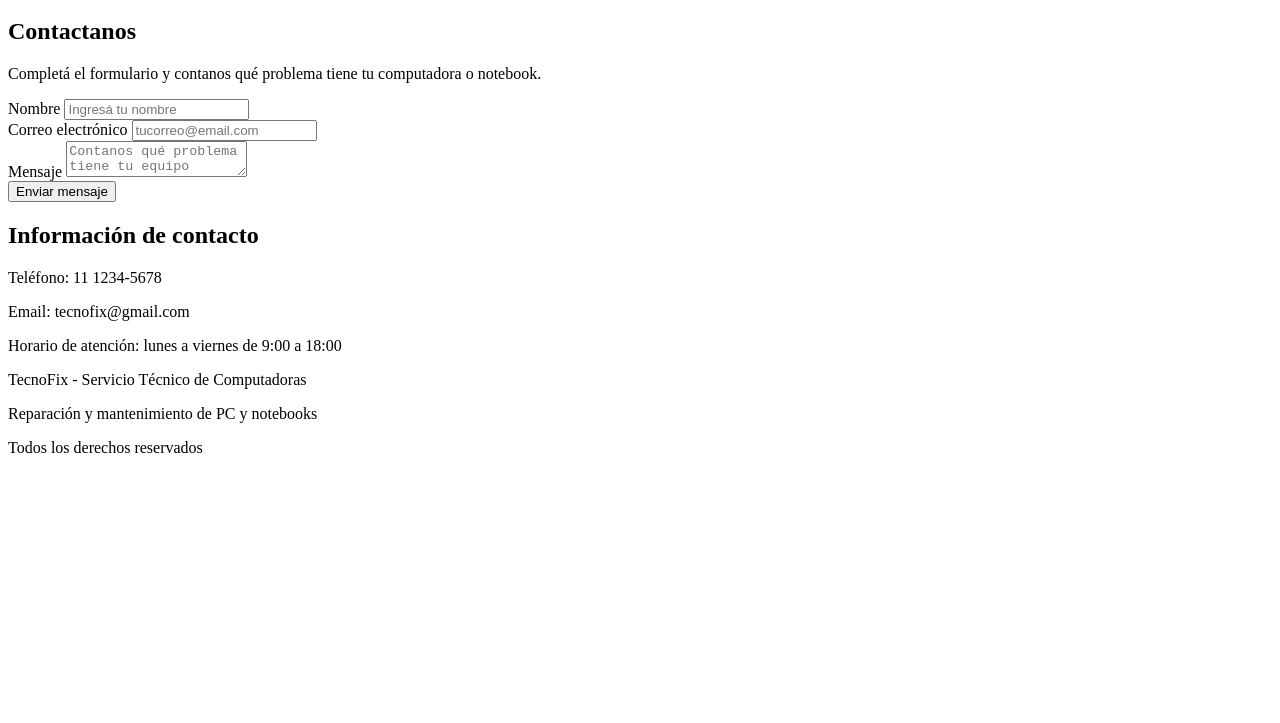
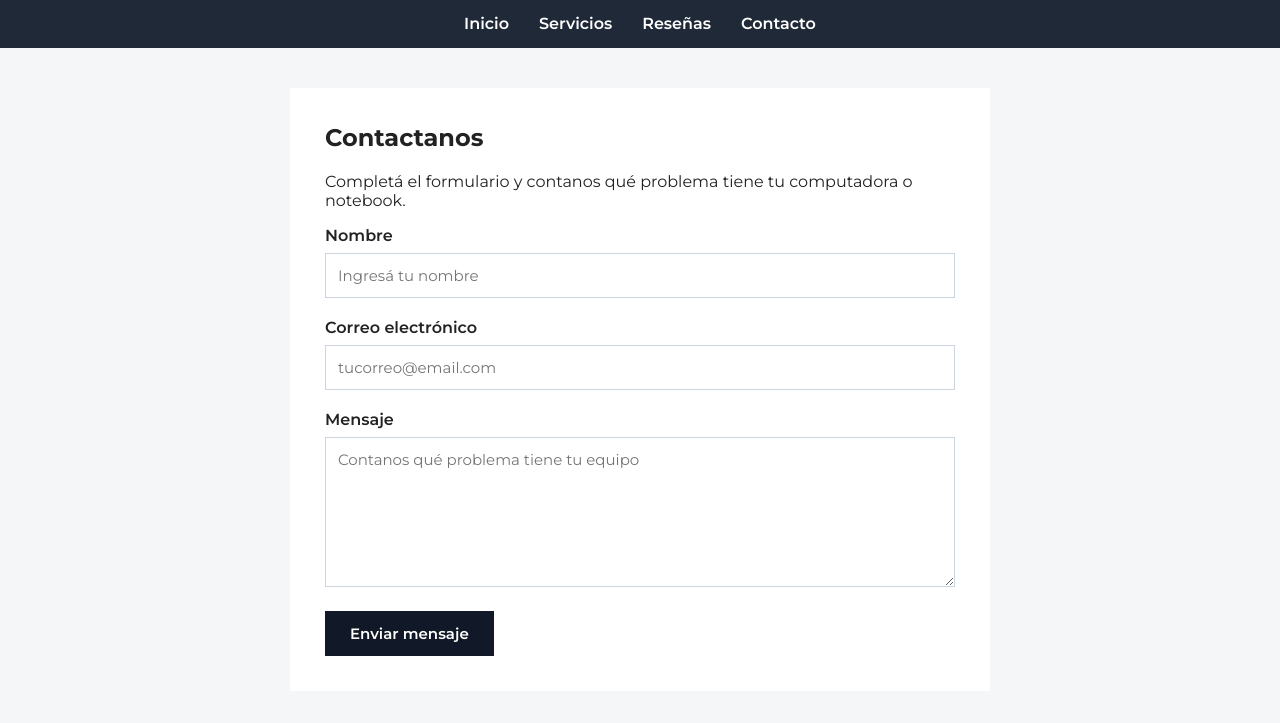
Before and after one commit to teomaxvaraldo/Tecnofix, a plain HTML site: page paginas/contacto.html in a window 1280 px wide. Shown: the part 188-911 px from the top of the page. Before the commit the page ends 800 px from the top, so only its background shows below. Drawn offline with Linux system fonts and the light colour scheme.

Commit message:
Mover contenido a la raiz para GitHub Pages y corregir enlace CSS en contacto.html

```diff
--- a/Tecnofix/paginas/contacto.html
+++ b/paginas/contacto.html
@@ -14,7 +14,7 @@
     <link href="https://fonts.googleapis.com/css2?family=Montserrat:wght@400;500;600;700&display=swap" rel="stylesheet">
 
 
-    <link rel="stylesheet" href="../css/style.css">
+    <link rel="stylesheet" href="../css/estilos.css">
 
 </head>
 
```
Also changed, not shown: css/estilos.css (renamed from Tecnofix/css/estilos.css), index.html (renamed from Tecnofix/index.html), 2 other files.
